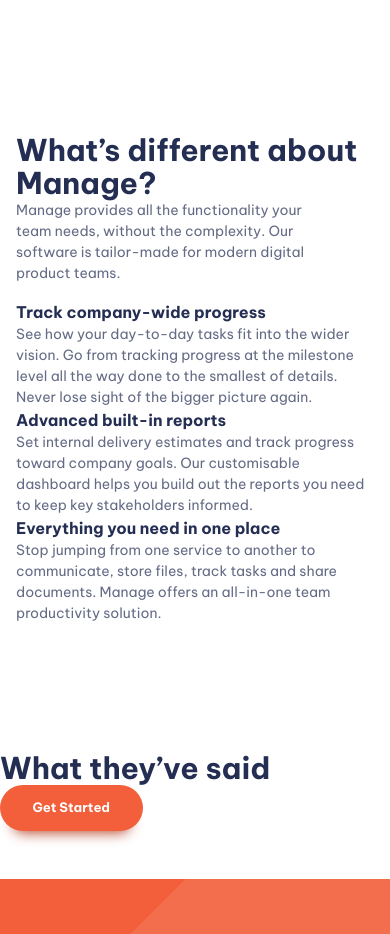
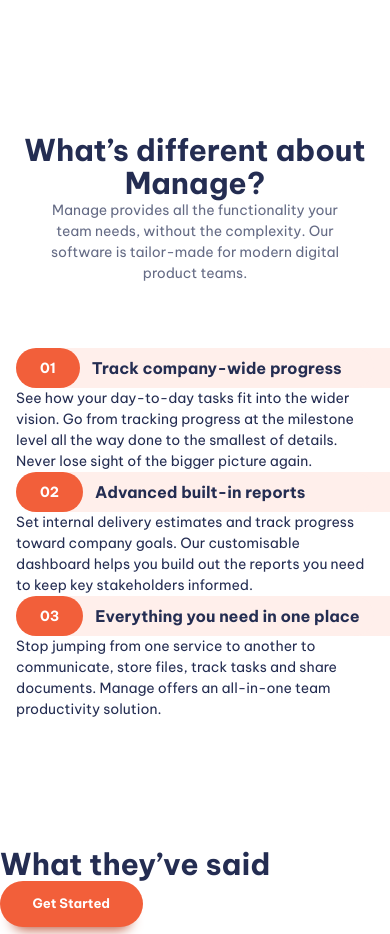
Before and after one commit to mazenadel19/FEM-Manage-Landing-Page, a website built with Vite: page index.html in a window 390 px wide. Shown: the part 780-1714 px from the top of the page. Built offline with nearby package versions, Linux system fonts and the light colour scheme.

Commit message:
numbered list

```diff
--- a/index.html
+++ b/index.html
@@ -88,7 +88,7 @@
       <section class="padding-block-900">
         <div class="container">
           <div class="even-columns">
-            <div class="flow">
+            <div class="flow text-center-sm-only margin-bottom-700" style="--flow-spacer: 1.5rem">
               <h2 class="fs-secondary-heading fw-bold">
                 What’s different about Manage?
               </h2>
@@ -103,8 +103,8 @@
               <ul class="numbered-items | flow" role="list">
                 <li>
                   <div class="flow" style="--flow-spacer: 1em">
-                    <h3 class="fs-600 fw-bold">Track company-wide progress</h3>
-                    <p data-width="wide">
+                    <h3 class="numbered-items__title | fs-600 fw-bold">Track company-wide progress</h3>
+                    <p data-width="wide" class="numbered-items__body">
                       See how your day-to-day tasks fit into the wider vision.
                       Go from tracking progress at the milestone level all the
                       way done to the smallest of details. Never lose sight of
@@ -114,8 +114,8 @@
                 </li>
                 <li>
                   <div class="flow" style="--flow-spacer: 1em">
-                    <h3 class="fs-600 fw-bold">Advanced built-in reports</h3>
-                    <p data-width="wide">
+                    <h3 class="numbered-items__title | fs-600 fw-bold">Advanced built-in reports</h3>
+                    <p data-width="wide" class="numbered-items__body">
                       Set internal delivery estimates and track progress toward
                       company goals. Our customisable dashboard helps you build
                       out the reports you need to keep key stakeholders
@@ -125,10 +125,10 @@
                 </li>
                 <li>
                   <div class="flow" style="--flow-spacer: 1em">
-                    <h3 class="fs-600 fw-bold">
+                    <h3 class="numbered-items__title | fs-600 fw-bold">
                       Everything you need in one place
                     </h3>
-                    <p data-width="wide">
+                    <p data-width="wide" class="numbered-items__body">
                       Stop jumping from one service to another to communicate,
                       store files, track tasks and share documents. Manage
                       offers an all-in-one team productivity solution.
--- a/styles/style.css
+++ b/styles/style.css
@@ -190,6 +190,74 @@
   }
 }
 
+/* numbered list */
+
+.numbered-items {
+  counter-reset: count;
+  width: fit-content;
+  margin-inline: auto;
+}
+
+.numbered-items li {
+  counter-increment: count;
+}
+
+.numbered-items div {
+  display: grid;
+  position: relative;
+  column-gap: var(--size-300);
+  grid-template-columns: min-content 1fr;
+  align-items: center;
+}
+
+.numbered-items__title {
+  grid-column: 2/3;
+  grid-row: 1/2;
+  line-height: 1;
+}
+
+.numbered-items__body {
+  grid-column: 1/-1;
+}
+
+@media (min-width: 30em) {
+  .numbered-items__body {
+    grid-column: 2/-1;
+  }
+}
+
+.numbered-items div::before,
+.numbered-items div::after {
+  height: 40px;
+}
+
+.numbered-items div::before {
+  background-color: var(--clr-accent-400);
+  border-radius: 100vw;
+  color: var(--clr-neutral-100);
+  content: "0" counter(count);
+  font-weight: var(--fw-bold);
+  padding: 0 var(--size-500);
+  display: flex;
+  align-items: center;
+  grid-column: 1/2;
+  grid-row: 1/2;
+}
+
+@media (max-width: 30em) {
+  .numbered-items div::after {
+    --bg: var(--clr-accent-100);
+    content: "";
+    display: block;
+    z-index: -1;
+    border-radius: 100vw;
+    grid-column: 1/-1;
+    grid-row: 1/2;
+    background-color: var(--bg );
+    box-shadow: 5rem 0 0 var(--bg );
+  }
+}
+
 /* cta */
 
 .cta {
@@ -246,7 +314,7 @@
 .primary-footer-form {
   grid-area: form;
 
-  display:grid;
+  display: grid;
   align-content: space-between;
 }
 
@@ -278,7 +346,7 @@
   }
 }
 
-/* footer naavigation*/
+/* footer navigation*/
 
 .footer-nav {
   columns: 2;
--- a/styles/utilities.css
+++ b/styles/utilities.css
@@ -14,10 +14,10 @@
 
 .container {
   --max-width: 1110px;
-  --padding: 1rem;
+  --container-padding: 1rem;
 
   /* minimum of the two */
-  width: min(var(--max-width), 100% - (var(--padding) * 2));
+  width: min(var(--max-width), 100% - (var(--container-padding) * 2));
 
   /* margin left and right */
   margin-inline: auto;
@@ -46,6 +46,23 @@
 @media (min-width: 50em) {
   .justify-self-end-md {
     justify-self: end;
+  }
+}
+
+.text-center {
+  text-align: center;
+}
+
+.text-center p {
+  margin-inline: auto;
+}
+
+@media (max-width: 50em) {
+  .text-center-sm-only {
+    text-align: center;
+  }
+  .text-center-sm-only p {
+    margin-inline: auto;
   }
 }
 
@@ -129,6 +146,10 @@
   padding-block: var(--size-900);
 }
 
+.margin-bottom-700 {
+  margin-block-end: var(--size-700);
+}
+
 .display-sm-none {
   display: none;
 }
```
